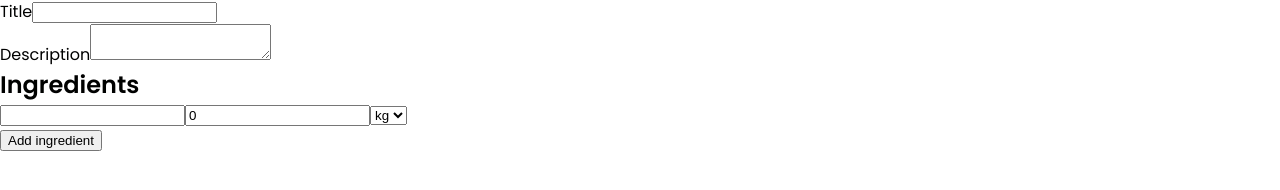
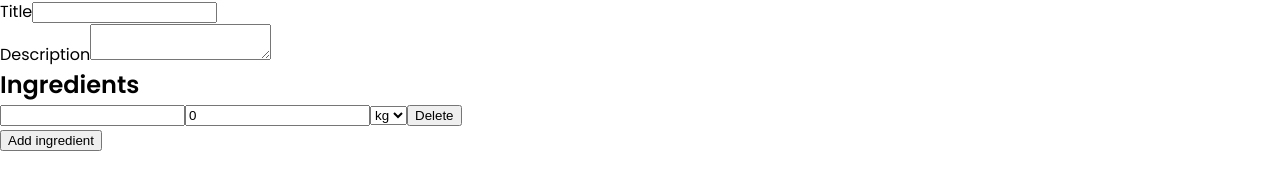
Before and after one commit to Ssevve/cookup-react-recipe-app, a React (Create React App) app: page /add in a window 1280 px wide. Shown: the part 130-320 px from the top of the page. Built offline with nearby package versions, Linux system fonts and the light colour scheme; the HTML template or start-up script is replaced by a standard one.

Commit message:
Allow deleting unnecessary ingredients

```diff
--- a/src/components/RecipeForm/index.jsx
+++ b/src/components/RecipeForm/index.jsx
@@ -34,6 +34,11 @@ export default function RecipeForm() {
         },
       ],
     });
+  }
+
+  function deleteIngredient(index) {
+    const newIngredients = recipe.ingredients.filter((_, i) => i !== index);
+    setRecipe({ ...recipe, ingredients: newIngredients });
   }
 
   function handleChange(e) {
@@ -111,6 +116,9 @@ export default function RecipeForm() {
                     <option value="liter">l</option>
                     <option value="milliliter">ml</option>
                   </select>
+                  <button type="button" onClick={() => deleteIngredient(index)}>
+                    Delete
+                  </button>
                 </li>
               );
             })}
```
